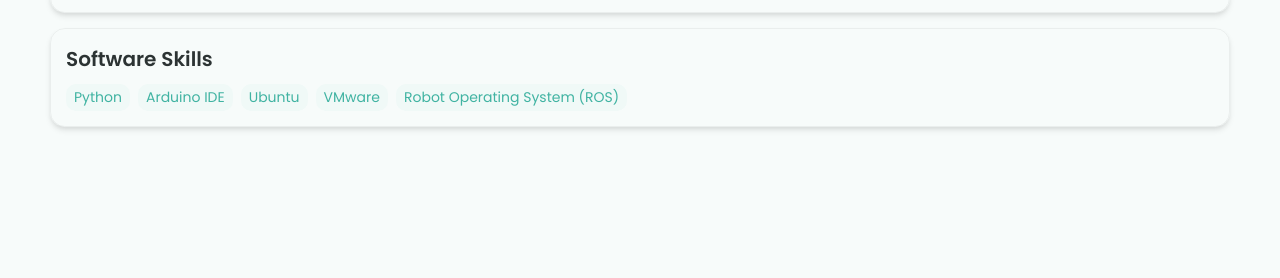
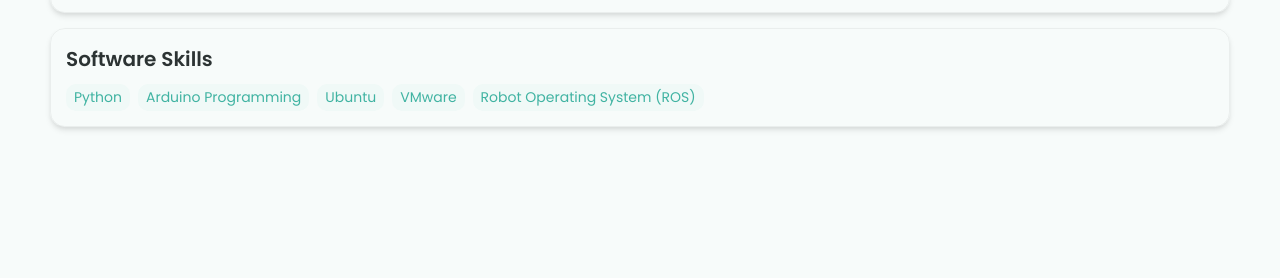
Before and after one commit to thaoton1910/thaoton1910.github.io, a Jekyll site: the page built from index.html, in a window 1280 px wide and 900 px high, scrolled down 1719 px. Shown: the part 173-451 px from the top of the window. Built offline with Jekyll 4.4.1, drawn with Linux system fonts in a browser that asks for light colours.

Commit message:
Update _config.yml

```diff
--- a/_config.yml
+++ b/_config.yml
@@ -60,7 +60,7 @@ skills:
   - category: Software Skills
     tools:
     - Python
-    - Arduino IDE
+    - Arduino Programming
     - Ubuntu
     - VMware
     - Robot Operating System (ROS)
```
